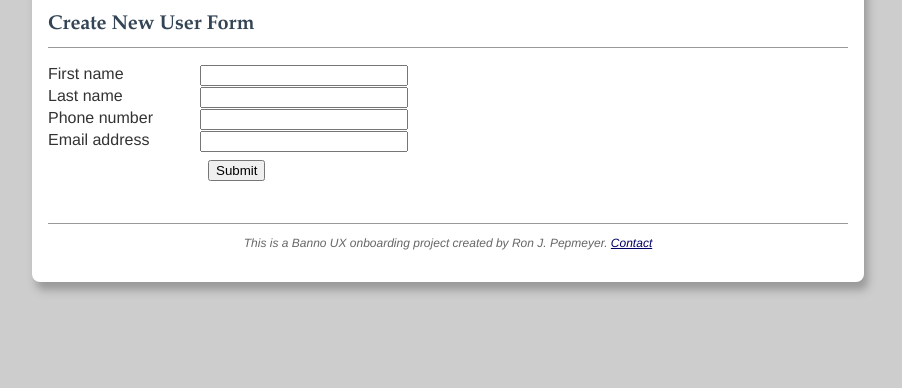
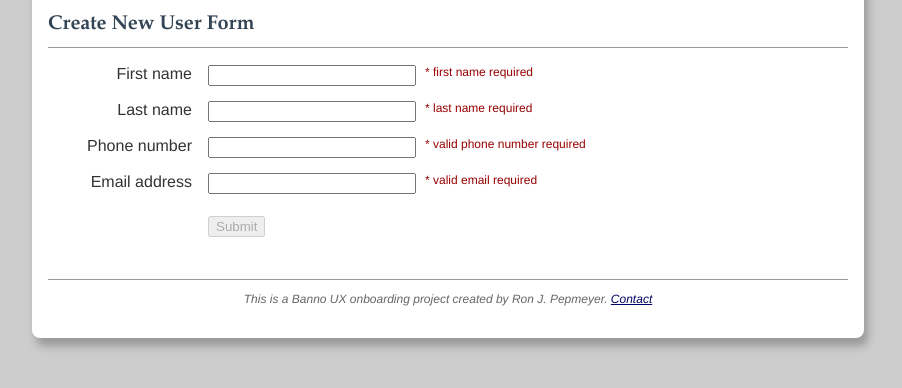
Before and after one commit to rjpepmeyer/ronald-pepmeyer-ux-iop, a website: page src/index.html in a window 1280 px wide. Both pictures are taken after a click on the link "Create New User". Shown: the part 198-586 px from the top of the page, without its empty margins (192-1094 px from the left). Drawn offline with nearby package versions, Linux system fonts and the light colour scheme; some packages are replaced by stand-ins of ours; files that its build step writes are made by us from their sources; no server answers.

Commit message:
Add validation and fix display of user profile

```diff
--- a/gulpfile.js
+++ b/gulpfile.js
@@ -17,7 +17,7 @@ gulp.task('connect', 'Hosts /src at localhost:1820', function () {
 });
 
 gulp.task('lint', function() {
-  return gulp.src('./js/*.js')
+  return gulp.src('./js/**/*.js')
     .pipe(jshint())
     .pipe(jshint.reporter('jshint-stylish'));
 });
@@ -33,7 +33,7 @@ gulp.task('sass', 'Returns .css from .scss and .sass files', function() {
 });
 
 gulp.task('watch', 'Watches for changes in /src', function() {
-  gulp.watch(['./partials/*', './sass/*', './js/*'] ['reload']);
+  gulp.watch(['./partials/**', './sass/*.scss', './sass/*.sass', './js/**/*.js'] ['reload']);
   gulp.watch(['./sass/*.scss', './sass/*.sass'] ['sass']);
-  gulp.watch('./js/*.js',['lint']);
+  gulp.watch('./js/**/*.js',['lint']);
 });
--- a/src/js/controllers/createUserController.js
+++ b/src/js/controllers/createUserController.js
@@ -1,5 +1,7 @@
 onboarding.controller('createUserController', ['$scope', '$stateParams', '$state',
 'usersService', function($scope, $stateParams, $state, usersService) {
+
+	$scope.phoneRegEx = /^[0-9( )-]+$/;
 
 	$scope.createUser = function(user) {
 		usersService.createUser(user).then(function(result) {
--- a/src/js/controllers/userProfileController.js
+++ b/src/js/controllers/userProfileController.js
@@ -1,11 +1,14 @@
 onboarding.controller('userProfileController', ['$scope', '$stateParams', '$state',
 'usersService', function($scope, $stateParams, $state, usersService) {
+
+	$scope.phoneRegEx = /^[0-9( )-]+$/;
 
 	function getUser() {
 		usersService.getUsers().then(function(result) {
 			angular.forEach(result, function(user) {
 				if (user._id === $stateParams.id) {
 					$scope.user = user;
+					$scope.userCopy = angular.copy(user);
 				}
 			});
 		}, function(error) {
@@ -25,6 +28,7 @@ onboarding.controller('userProfileController', ['$scope', '$stateParams', '$stat
 	$scope.editUser = function(options) {
 		usersService.editUser($stateParams.id, options).then(function(result) {
 			console.log(result);
+			$state.reload();
 		}, function(error) {
 			console.log(error);
 		});
--- a/src/partials/create_new_user.html
+++ b/src/partials/create_new_user.html
@@ -1,8 +1,35 @@
 <h2>Create New User Form</h2>
-<form>
-  <label>First name<input type="text" ng-model="user.firstName"></input></label>
-  <label>Last name<input type="text" ng-model="user.lastName"></input></label>
-  <label>Phone number<input type="text" ng-model="user.phone"></input></label>
-  <label>Email address<input type="text" ng-model="user.email"></input></label>
-  <button type="submit" value="submit" ng-click="createUser(user)">Submit</button>
+<form name="createUserForm" novalidate>
+  <label>
+    <p> First name </p>
+    <input type="text" name="firstName" ng-model="user.firstName" ng-minlength="1" required />
+    <p class="warning" ng-show="createUserForm.firstName.$invalid">
+      * first name required
+    </p>
+  </label>
+
+  <label>
+    <p> Last name </p>
+    <input type="text" name="lastName" ng-model="user.lastName" ng-minlength="1" required/>
+    <p class="warning" ng-show="createUserForm.lastName.$invalid">
+      * last name required
+    </p>
+  </label>
+
+  <label>
+    <p> Phone number </p>
+    <input type="text" name="phone" ng-model="user.phone" ng-pattern="phoneRegEx" ng-minlength="10" required/>
+    <p class="warning" ng-show="createUserForm.phone.$invalid">
+      * valid phone number required
+    </p>
+  </label>
+
+  <label>
+    <p> Email address </p>
+    <input type="email" name="email" ng-model="user.email" required/>
+    <p class="warning" ng-show="createUserForm.email.$invalid">
+      * valid email required
+    </p>
+  </label>
+  <button type="submit" value="submit" ng-click="createUser(user)" ng-disabled="createUserForm.$invalid" required/>Submit</button>
 </form>
--- a/src/sass/main.scss
+++ b/src/sass/main.scss
@@ -148,30 +148,38 @@ section {
   @include clearfix();
 }
 
-label {
-  width: 360px;
-  display: block;
-  margin: .25em 0 .25em 0;
-}
+form {
 
-input {
-  width: 200px;
-  float: right;
-}
-
-input[readonly] {
-    display: none;
-}
-
-input:after {
-  @include clearfix();
-}
-
-form {
   button {
     margin: .5em 0 .5em 0;
     position: relative;
     left: 160px;
+  }
+
+  p {
+    float: left;
+    width: 9em;
+    margin: 0 1em 0 0;
+    text-align: right;
+  }
+
+  .warning {
+    margin-left: .75em;
+    width: auto;
+    font-size: .75em;
+    color: #990000;
+  }
+
+  label {
+    width: 100%;
+    height: 2em;
+    display: block;
+    margin: .25em 0 .25em 0;
+  }
+
+  input {
+    width: 200px;
+    float: left;
   }
 }
 
```
Also changed, not shown: src/partials/user_profile.html (+32 -17 lines).
